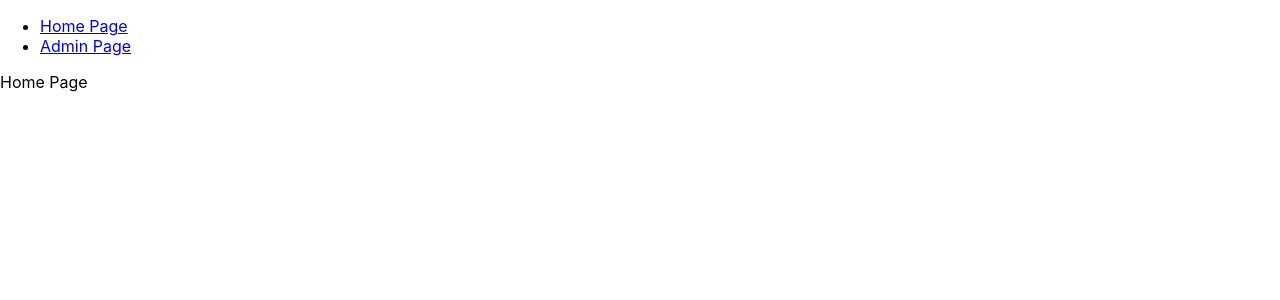
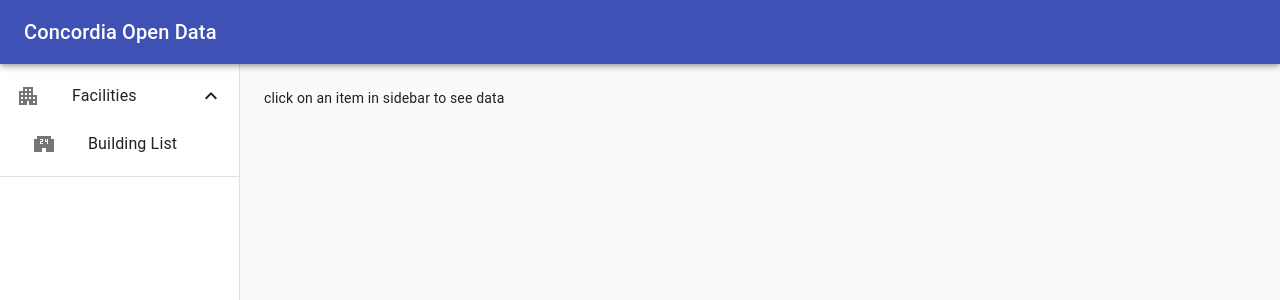
Before and after one commit to huntertran/open-concordia, a React (Create React App) app: page / in a window 1280 px wide. Shown: the top 300 px of the page. Built offline with nearby package versions, Linux system fonts and the light colour scheme.

Commit message:
route working now

```diff
--- a/package.json
+++ b/package.json
@@ -3,6 +3,8 @@
   "version": "0.1.0",
   "private": true,
   "dependencies": {
+    "@material-ui/core": "^4.11.0",
+    "@material-ui/icons": "^4.9.1",
     "@testing-library/jest-dom": "^4.2.4",
     "@testing-library/react": "^9.5.0",
     "@testing-library/user-event": "^7.2.1",
--- a/src/App.js
+++ b/src/App.js
@@ -10,6 +10,8 @@
 
 import { AuthContext } from "./context/auth";
 
+import Dashboard from "./components/Dashboard";
+
 function App() {
   const existingTokens = JSON.parse(localStorage.getItem("tokens"));
   const [authTokens, setAuthTokens] = useState(existingTokens);
@@ -20,23 +22,24 @@
   }
 
   return (
-    <AuthContext.Provider value={{ authTokens, setAuthTokens: setTokens }}>
-      <Router>
-        <div>
-          <ul>
-            <li>
-              <Link to="/">Home Page</Link>
-            </li>
-            <li>
-              <Link to="/admin">Admin Page</Link>
-            </li>
-          </ul>
-          <Route exact path="/" component={Home} />
-          <Route path="/login" component={Login} />
-          <PrivateRoute path="/admin" component={Admin} />
-        </div>
-      </Router>
-    </AuthContext.Provider>
+    // <AuthContext.Provider value={{ authTokens, setAuthTokens: setTokens }}>
+    //   <Router>
+    //     <div>
+    //       <ul>
+    //         <li>
+    //           <Link to="/">Home Page</Link>
+    //         </li>
+    //         <li>
+    //           <Link to="/admin">Admin Page</Link>
+    //         </li>
+    //       </ul>
+    //       <Route exact path="/" component={Home} />
+    //       <Route path="/login" component={Login} />
+    //       <PrivateRoute path="/admin" component={Admin} />
+    //     </div>
+    //   </Router>
+    // </AuthContext.Provider>
+    <Dashboard />
   );
 }
 
--- a/src/PrivateRoute.js
+++ b/src/PrivateRoute.js
@@ -4,13 +4,13 @@
 
 function PrivateRoute({ component: Component, ...rest }) {
 
-    const isAuthenticated = useAuth();
+    const { authTokens } = useAuth();
 
     return (
         <Route
             {...rest}
             render={props =>
-                isAuthenticated ? (
+                authTokens ? (
                     <Component {...props} />
                 ) : (
                         <Redirect to="/login" />
--- /dev/null
+++ b/src/components/Dashboard.js
@@ -0,0 +1,134 @@
+import React from 'react';
+import { makeStyles } from '@material-ui/core/styles';
+import Drawer from '@material-ui/core/Drawer';
+import AppBar from '@material-ui/core/AppBar';
+import CssBaseline from '@material-ui/core/CssBaseline';
+import Toolbar from '@material-ui/core/Toolbar';
+import List from '@material-ui/core/List';
+import Typography from '@material-ui/core/Typography';
+import Divider from '@material-ui/core/Divider';
+import ListItem from '@material-ui/core/ListItem';
+import ListItemIcon from '@material-ui/core/ListItemIcon';
+import ListItemText from '@material-ui/core/ListItemText';
+
+import { Route, Switch, BrowserRouter, Link } from "react-router-dom";
+
+import Collapse from '@material-ui/core/Collapse';
+
+import ApartmentIcon from '@material-ui/icons/Apartment';
+import ExpandLess from '@material-ui/icons/ExpandLess';
+import ExpandMore from '@material-ui/icons/ExpandMore';
+import LocalConvenienceStoreIcon from '@material-ui/icons/LocalConvenienceStore';
+
+import Instruction from '../pages/Instruction';
+import BuildingList from '../pages/facilities/BuildingList';
+
+const drawerWidth = 240;
+
+const useStyles = makeStyles((theme) => ({
+    root: {
+        display: 'flex',
+    },
+    appBar: {
+        zIndex: theme.zIndex.drawer + 1,
+    },
+    drawer: {
+        width: drawerWidth,
+        flexShrink: 0,
+    },
+    drawerPaper: {
+        width: drawerWidth,
+    },
+    drawerContainer: {
+        overflow: 'auto',
+    },
+    content: {
+        flexGrow: 1,
+        padding: theme.spacing(3),
+        marginTop: 64
+    },
+    nested: {
+        paddingLeft: theme.spacing(4),
+    },
+}));
+
+const routes = [
+    {
+        path: "/",
+        exact: true,
+        component: Instruction
+    },
+    {
+        path: "/facilities/buildinglist",
+        component: BuildingList
+    }
+]
+
+export default function Dashboard() {
+    const classes = useStyles();
+    const [facilitiesOpen, setFacilitiesOpen] = React.useState(true);
+
+    const handleFacilitiesClick = () => {
+        setFacilitiesOpen(!facilitiesOpen);
+    };
+
+    return (
+        <BrowserRouter>
+            <div className={classes.root}>
+                <CssBaseline />
+                <AppBar position="fixed" className={classes.appBar}>
+                    <Toolbar>
+                        <Typography variant="h6" noWrap>
+                            Concordia Open Data
+                        </Typography>
+                    </Toolbar>
+                </AppBar>
+                <Drawer
+                    className={classes.drawer}
+                    variant="permanent"
+                    classes={{
+                        paper: classes.drawerPaper,
+                    }}
+                >
+                    <Toolbar />
+                    <div className={classes.drawerContainer}>
+                        <List>
+                            <ListItem button onClick={handleFacilitiesClick}>
+                                <ListItemIcon>
+                                    <ApartmentIcon />
+                                </ListItemIcon>
+                                <ListItemText primary="Facilities" />
+                                {facilitiesOpen ? <ExpandLess /> : <ExpandMore />}
+                            </ListItem>
+                            <Collapse in={facilitiesOpen} timeout="auto" unmountOnExit>
+                                <List component="div" disablePadding>
+                                    <ListItem button className={classes.nested} component={Link} to="/facilities/buildinglist">
+                                        <ListItemIcon>
+                                            <LocalConvenienceStoreIcon />
+                                        </ListItemIcon>
+                                        <ListItemText primary="Building List" />
+                                    </ListItem>
+                                </List>
+                            </Collapse>
+                        </List>
+                        <Divider />
+                        <List>
+                        </List>
+                    </div>
+                </Drawer>
+                <main className={classes.content}>
+                    <Switch>
+                        {routes.map((route, index) => (
+                            <Route
+                                key={index}
+                                exact={route.exact}
+                                path={route.path}
+                                component={route.component}
+                            />
+                        ))}
+                    </Switch>
+                </main>
+            </div>
+        </BrowserRouter>
+    );
+}
--- /dev/null
+++ b/src/pages/Instruction.js
@@ -0,0 +1,9 @@
+import React from 'react';
+
+export default function Instruction() {
+    return (
+        <div>
+            click on an item in sidebar to see data
+        </div>
+    )
+}
--- /dev/null
+++ b/src/pages/facilities/BuildingList.js
@@ -0,0 +1,38 @@
+import React from 'react';
+import { Grid } from '@material-ui/core';
+import { makeStyles } from '@material-ui/core/styles';
+import Paper from '@material-ui/core/Paper';
+
+const useStyles = makeStyles((theme) => ({
+    container: {
+        display: 'grid',
+        gridTemplateColumns: 'repeat(12, 1fr)',
+        gridGap: theme.spacing(3),
+    },
+    paper: {
+        padding: theme.spacing(1),
+        textAlign: 'center',
+        color: theme.palette.text.secondary,
+        whiteSpace: 'nowrap',
+        marginBottom: theme.spacing(1),
+    },
+    divider: {
+        margin: theme.spacing(2, 0),
+    },
+}));
+
+export default function BuildingList() {
+    const classes = useStyles();
+    return (
+        <div>
+            <Grid container spacing={1}>
+                <Grid item xs={8}>
+                    <Paper className={classes.paper}>xs=8</Paper>
+                </Grid>
+                <Grid item xs={4}>
+                    <Paper className={classes.paper}>xs=4</Paper>
+                </Grid>
+            </Grid>
+        </div>
+    );
+}
```
Also changed, not shown: 1 other file (tests, documents, lock files or other folders).
